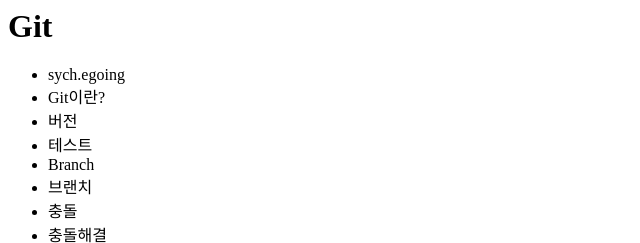
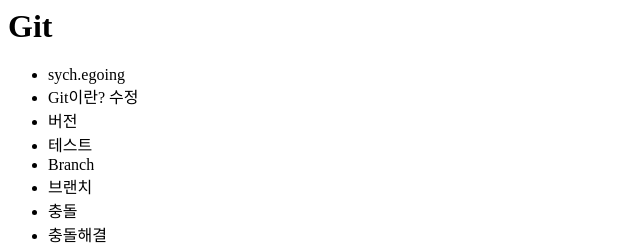
Before and after one commit to mosskyb/opentutorials_git_rahxephon, a plain HTML site: page index.html in a window 1280 px wide. Shown: the top 243 px of the page, 0-640 px from the left. Drawn offline with Linux system fonts and the light colour scheme.

Commit message:
change intro

```diff
--- a/index.html
+++ b/index.html
@@ -7,7 +7,7 @@
     <h1>Git</h1>
     <ul>
         <li>sych.egoing</li>
-        <li>Git이란?</li>
+        <li>Git이란? 수정</li>
         <li>버전</li>
         <li>테스트</li>
         <li>Branch</li>
```
